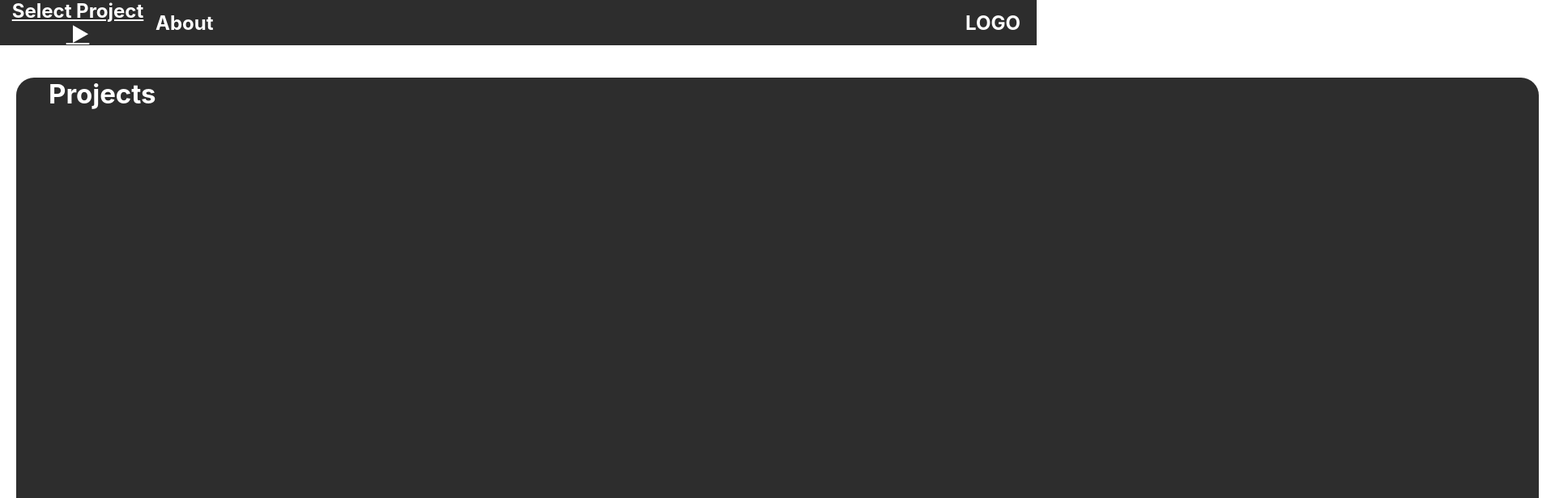
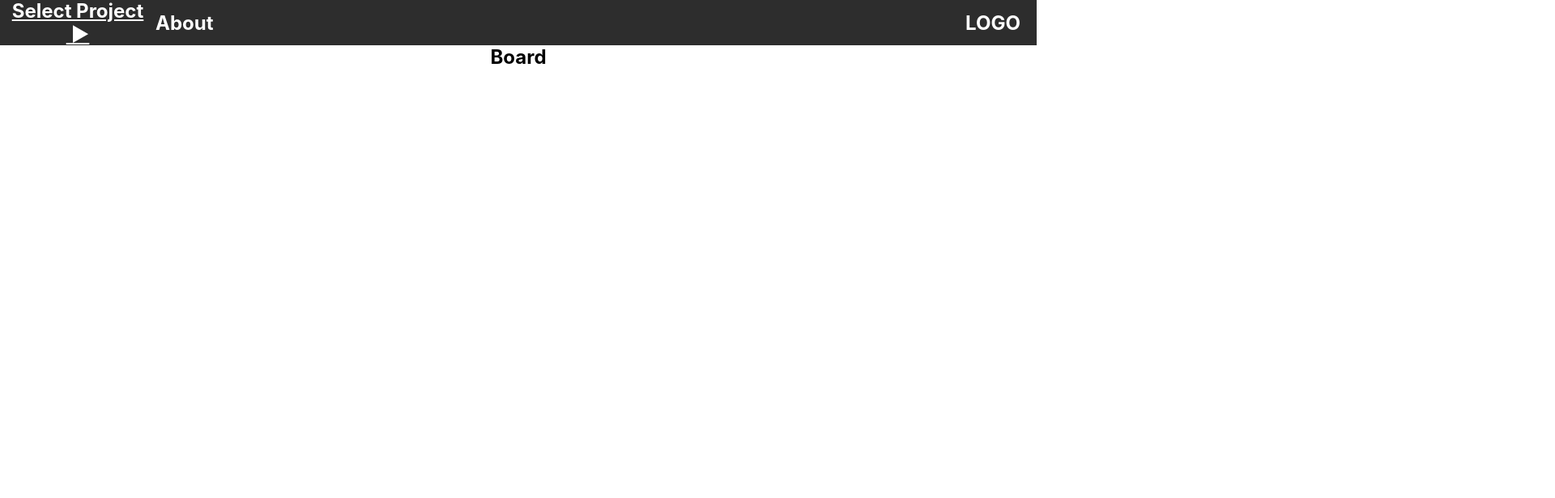
Before and after one commit to Toam10/AppleSeedsTodo, a React (Create React App) app in the folder frontend/: page /board/1 in a window 1280 px wide. Shown: the top 616 px of the page at 81% size, 1920 px wide, since content can reach past the window. Built offline with nearby package versions, Linux system fonts and the light colour scheme.

Commit message:
TG2_54_board_page_board_card

```diff
--- a/frontend/package.json
+++ b/frontend/package.json
@@ -11,11 +11,13 @@
 		"@types/react": "^17.0.39",
 		"@types/react-dom": "^17.0.11",
 		"@types/react-redux": "^7.1.22",
+		"@types/react-router-dom": "^5.3.3",
 		"@types/redux": "^3.6.0",
 		"@types/redux-logger": "^3.0.9",
 		"react": "^17.0.2",
 		"react-dom": "^17.0.2",
 		"react-redux": "^7.2.6",
+		"react-router-dom": "^6.2.2",
 		"react-scripts": "5.0.0",
 		"redux": "^4.1.2",
 		"redux-logger": "^3.0.6",
--- a/frontend/src/App.tsx
+++ b/frontend/src/App.tsx
@@ -1,14 +1,26 @@
 import React from 'react';
+import { BrowserRouter as Router, Route, Routes } from "react-router-dom";
+
 import './App.css';
 import PageDesign from './Screens/GlobalComponents/Navbar/Components/PageDesign/PageDesign';
 import './Screens/GlobalComponents/Navbar/Navbar';
 import Navbar from './Screens/GlobalComponents/Navbar/Navbar';
+import PageBoard from './Screens/GlobalComponents/Navbar/Components/PageBoard/PageBoard';
 
 function App() {
   return (
     <div className='App'>
+      <Router>
       <Navbar />
-      <PageDesign />
+
+      <Routes>
+
+      <Route path="/" element={<PageDesign />} />
+      <Route path="board/:idProject" element={<PageBoard />} />
+
+
+      </Routes>
+      </Router>
     </div>
   );
 }
--- /dev/null
+++ b/frontend/src/Screens/GlobalComponents/Navbar/Components/PageBoard/PageBoard.tsx
@@ -0,0 +1,13 @@
+import './PageBoard.css';
+
+function PageBoard() {
+  return (
+      <div>
+          <div>
+              <h2>Board</h2>
+          </div>
+      </div>
+  );
+};
+
+export default PageBoard;
```
Also changed, not shown: frontend/src/Screens/GlobalComponents/Navbar/Components/PageBoard/PageBoard.css (added), 1 other file (tests, documents, lock files or other folders).
